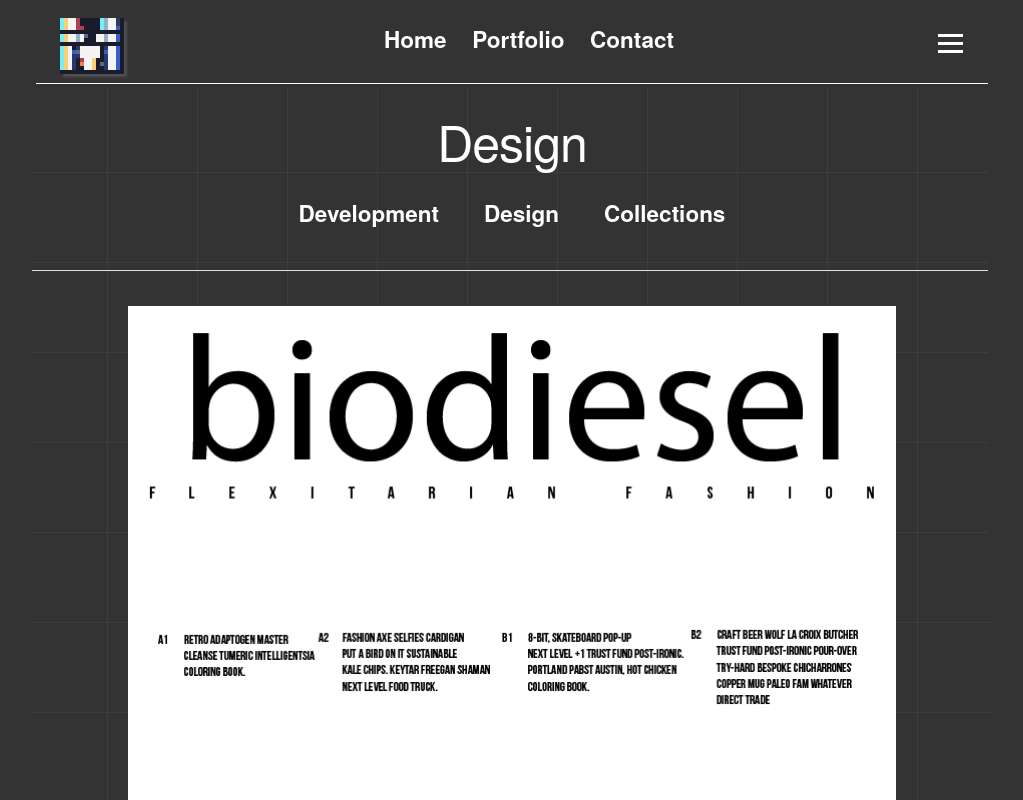
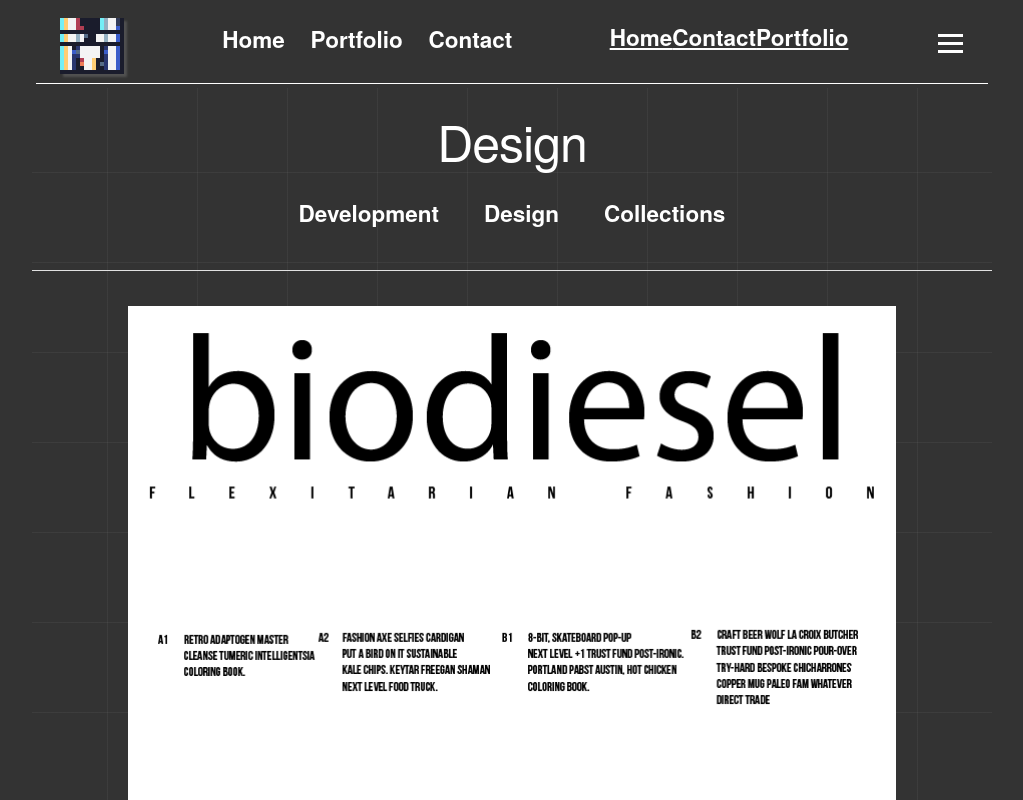
Before and after one commit to Matthieu-ui/mf-io, a React (Create React App) app in the folder mfio/: page /Design in a window 1280 px wide. Shown: the top 800 px of the page, without its empty margins (128-1151 px from the left). Built offline with nearby package versions, Linux system fonts and the light colour scheme.

Commit message:
Unnecessarily computed property

```diff
--- a/mfio/src/components/Nav.js
+++ b/mfio/src/components/Nav.js
@@ -32,36 +32,26 @@ class Nav extends Component{
               </ul>
 
             <ul
-              className={cn("nav-links", {
-                ["open"]: showNavMobile
-              })}
+              className={cn}
             >
               <li
-                className={cn({
-                  ["open-item"]: showNavMobile
-                })}
+                className={cn}
               >
                 <a href="/">Home</a>
               </li>
               <li
-                className={cn({
-                  ["open-item"]: showNavMobile
-                })}
+                className={cn}
               >
                 <a href="Contact">Contact</a>
               </li>
               <li
-                className={cn({
-                  ["open-item"]: showNavMobile
-                })}
+                className={cn}
               >
                 <a href="Portfolio">Portfolio</a>
               </li>
             </ul>
             <div
-              className={cn("burger", {
-                ["toggle"]: showNavMobile
-              })}
+              className={cn("burger")}
 
               onClick={() =>
                 this.setState({ showNavMobile: !this.state.showNavMobile })
```
